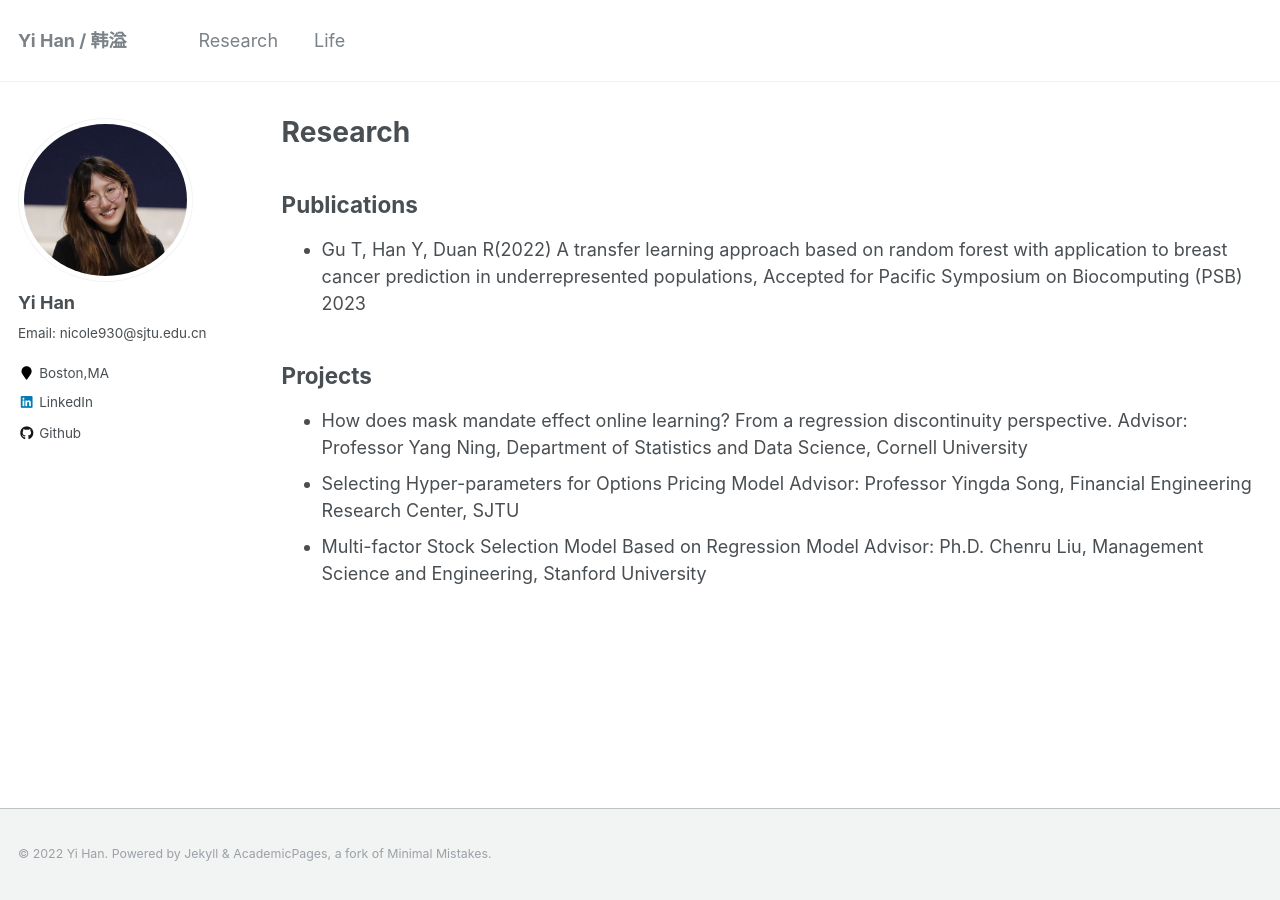
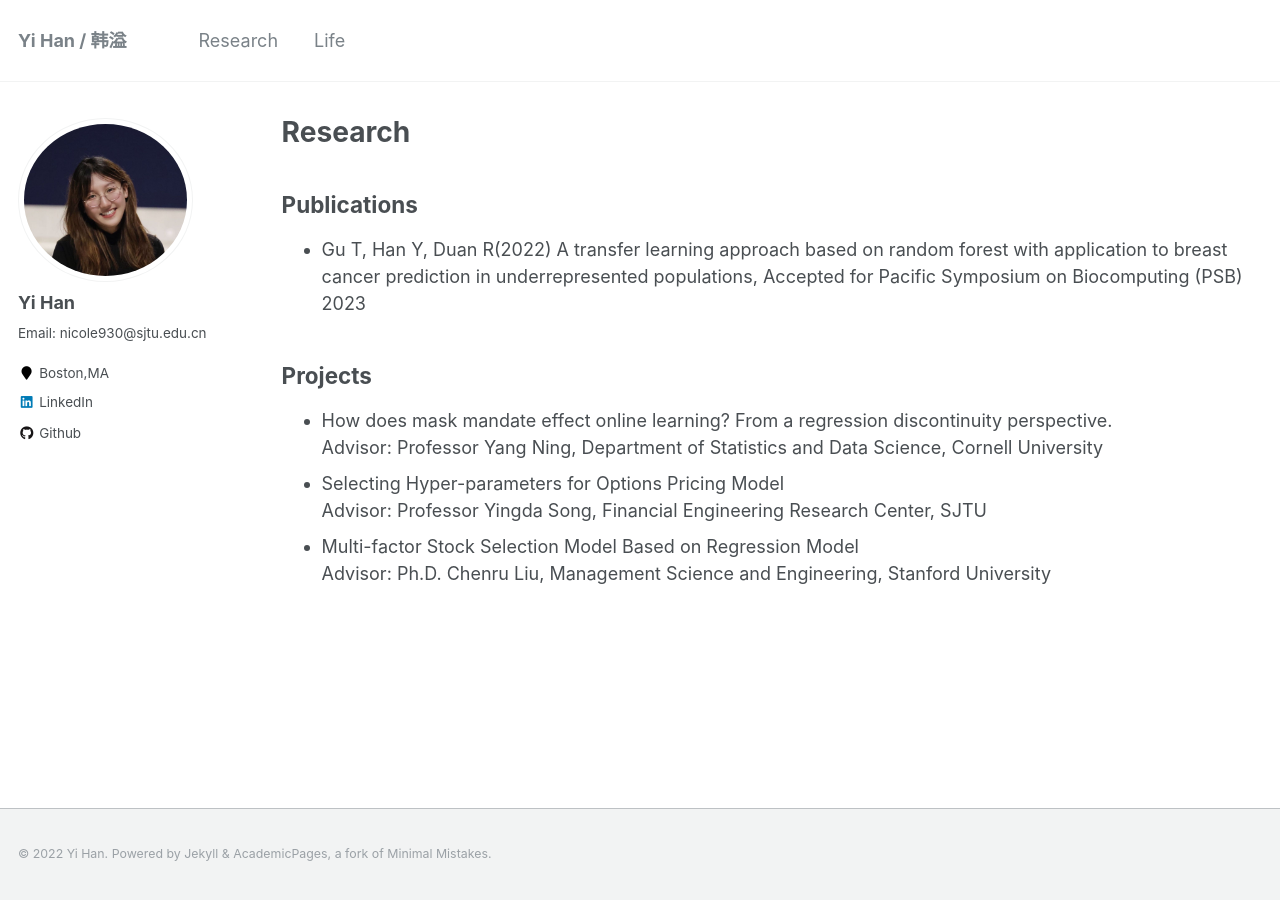
Before and after one commit to yiiihan/yiiihan.github.io, a Jekyll site: the page built from _pages/research.md, in a window 1280 px wide. Built offline with Jekyll 4.4.1, drawn with Linux system fonts in a browser that asks for light colours.

Commit message:
no message

```diff
--- a/_config.yml
+++ b/_config.yml
@@ -102,7 +102,7 @@ author:
   instagram        :
   impactstory      : #"https://profiles.impactstory.org/u/xxxx-xxxx-xxxx-xxxx"
   lastfm           :
-  linkedin         : linkedin.com/in/yi-han-6a4814190
+  linkedin         : "yi-han-6a4814190"
   orcid            : #"http://orcid.org/yourorcidurl"
   pinterest        :
   soundcloud       :
--- a/_pages/research.md
+++ b/_pages/research.md
@@ -9,9 +9,9 @@ author_profile: true
 - Gu T, Han Y, Duan R(2022) A transfer learning approach based on random forest with application to breast cancer prediction in underrepresented populations, Accepted for Pacific Symposium on Biocomputing (PSB) 2023
 
 ## Projects
-- How does mask mandate effect online learning? From a regression discontinuity perspective.
+- How does mask mandate effect online learning? From a regression discontinuity perspective. \\
 Advisor: Professor Yang Ning, Department of Statistics and Data Science, Cornell University
-- Selecting Hyper-parameters for Options Pricing Model
+- Selecting Hyper-parameters for Options Pricing Model \\
 Advisor: Professor Yingda Song, Financial Engineering Research Center, SJTU
-- Multi-factor Stock Selection Model Based on Regression Model
+- Multi-factor Stock Selection Model Based on Regression Model \\
 Advisor: Ph.D. Chenru Liu, Management Science and Engineering, Stanford University
```
